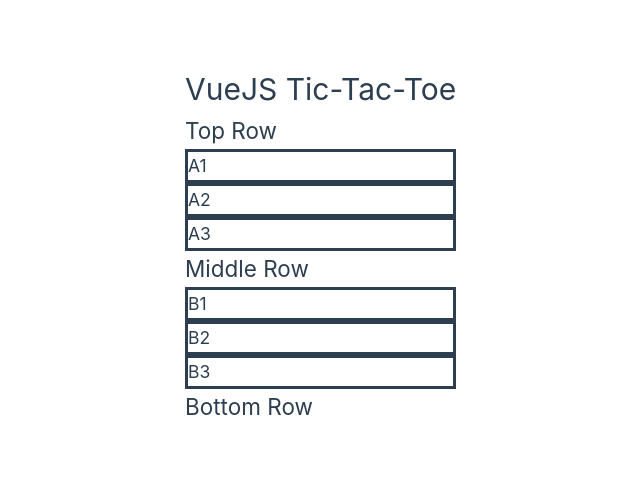
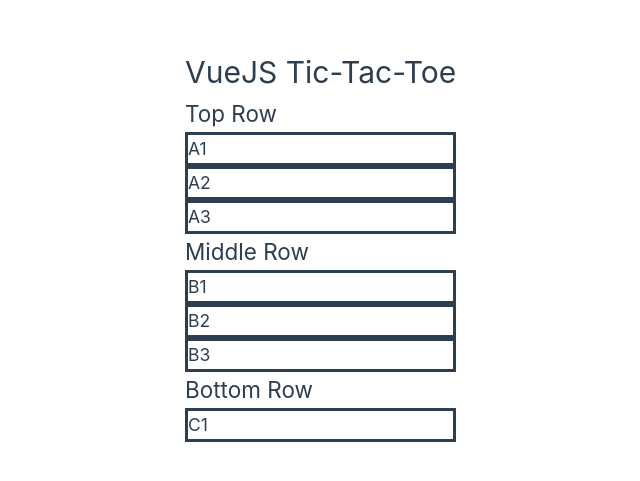
Before and after one commit to jffelix/VueJS-Tic-Tac-Toe, a Vue app in the folder VueJS-Tic-Tac-Toe/: page / in a window 1280 px wide. Shown: the part 155-636 px from the top of the page, without its empty margins (455-1095 px from the left). Built offline with nearby package versions, Linux system fonts and the light colour scheme.

Commit message:
Added C1

```diff
--- a/VueJS-Tic-Tac-Toe/src/components/App.vue
+++ b/VueJS-Tic-Tac-Toe/src/components/App.vue
@@ -19,7 +19,6 @@
 import MiddleRow from './rows/MiddleRow.vue'
 import BottomRow from './rows/BottomRow.vue'
 
-
 export default {
   name: 'App',
   components: {
--- a/VueJS-Tic-Tac-Toe/src/components/rows/BottomRow.vue
+++ b/VueJS-Tic-Tac-Toe/src/components/rows/BottomRow.vue
@@ -3,14 +3,21 @@
   </header>
 
   <main>
-    <h2>Bottom Row</h2>
+    <div>
+      <h2>Bottom Row</h2>
+      <RowC1 />
+    </div>
   </main>
 </template>
 
 <script>
+import RowC1 from './subrows/RowC1.vue'
 
 export default {
-    name: 'BottomRow'
+    name: 'BottomRow',
+    components: {
+      RowC1
+    }
 }
 
 </script>
--- /dev/null
+++ b/VueJS-Tic-Tac-Toe/src/components/rows/subrows/RowC1.vue
@@ -0,0 +1,17 @@
+<template>
+    <main className='rowC1'>
+        <h3>C1</h3>
+    </main>
+</template>
+
+<script>
+export default {
+    name: 'RowC1'
+}
+</script>
+
+<style>
+.rowC1 {
+    border-style: solid;
+}
+</style>
```
